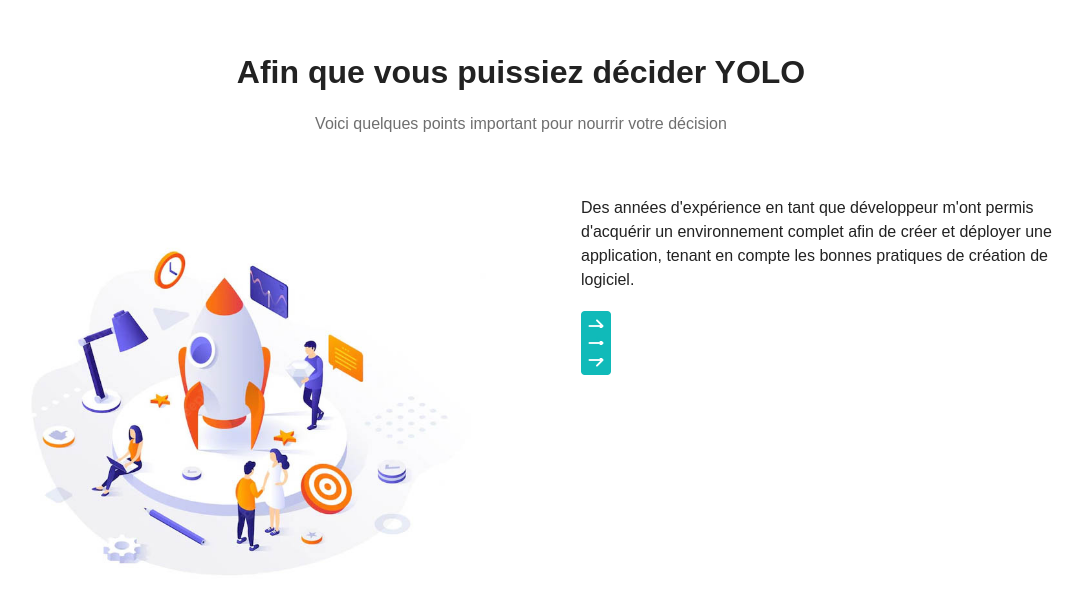
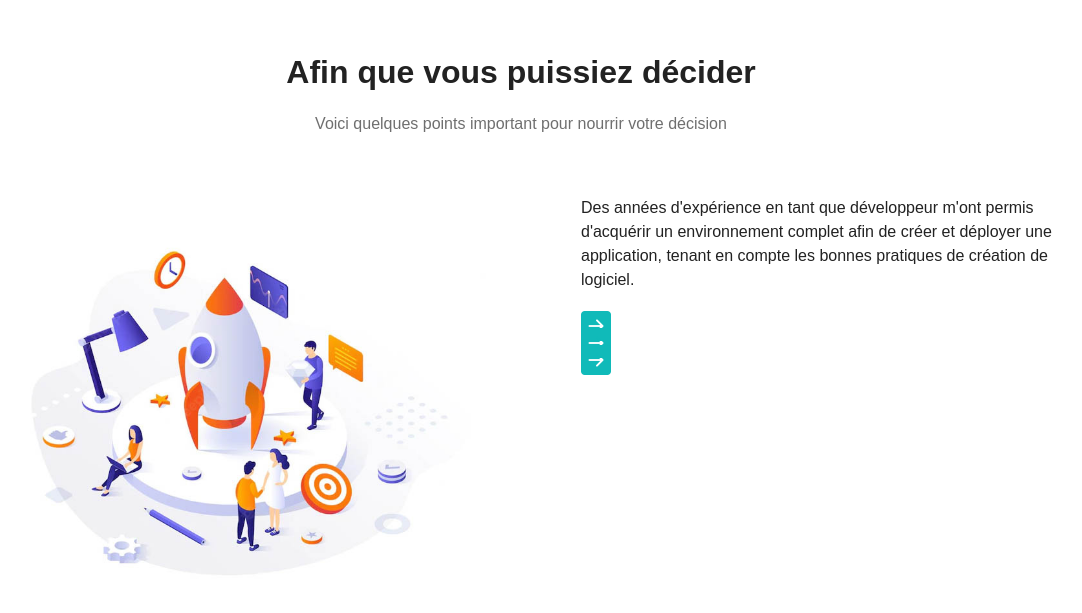
Before and after one commit to samakunchan/papangue, an Angular app: page / in a window 1280 px wide. Shown: the part 1466-2079 px from the top of the page, without its empty margins (119-1201 px from the left). Built offline with nearby package versions, Linux system fonts and the light colour scheme; some icons are missing.

Commit message:
fix: typo

```diff
--- a/src/app/sections-components/section-whyus/section-whyus.component.html
+++ b/src/app/sections-components/section-whyus/section-whyus.component.html
@@ -2,7 +2,7 @@
   <div class="container">
 
     <div class="section-header">
-      <h2>{{section.title}} YOLO</h2>
+      <h2>{{section.title}}</h2>
       <p>{{section.subTitle}}</p>
     </div>
 
```
